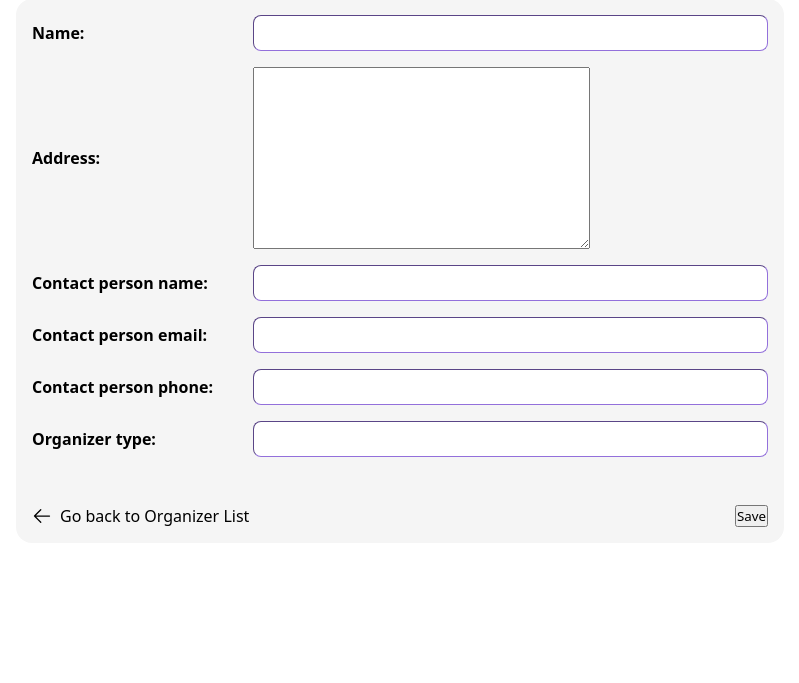
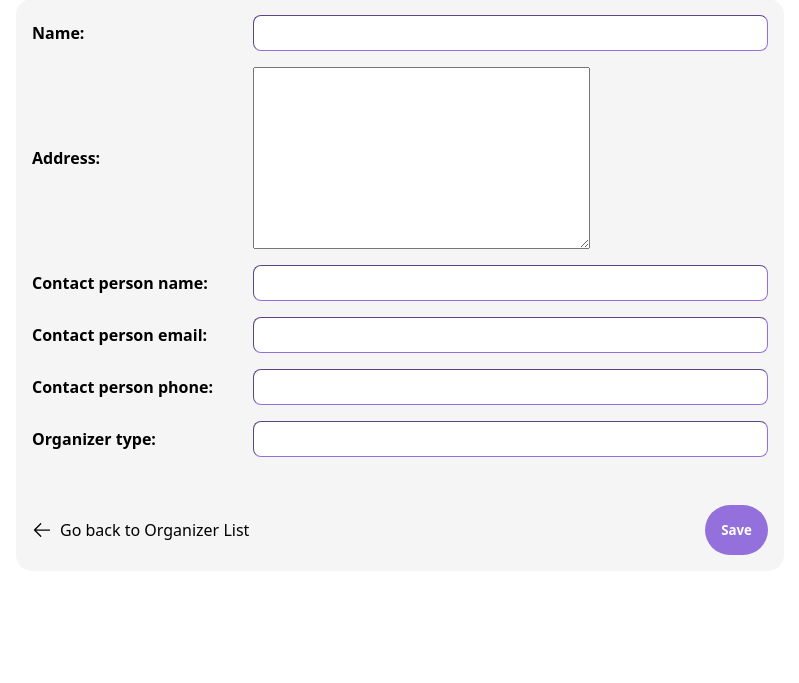
Before and after one commit to saxypingu/csci41-finalproject, a Django app: page /bookings/organizer/create/ in a window 1280 px wide. Shown: the part 243-926 px from the top of the page, without its empty margins (240-1039 px from the left). Before the commit the page ends 770 px from the top, so only its background shows below. Run offline with Django 5.2, Linux system fonts and the light colour scheme.

Commit message:
made button purple

```diff
--- a/static/css/organizer.css
+++ b/static/css/organizer.css
@@ -39,6 +39,35 @@
 }
 
 /* Styles for the create organizer form */
+
+.organizer-form .btn-with-icon,
+button {
+    display: flex;
+    flex-direction: row;
+    justify-content: center;
+    align-items: center;
+    width: auto;
+    background-color: mediumpurple;
+    height: auto;
+    padding: 1rem;
+    color: white;
+    font-weight: bold;
+    border-radius: 100rem;
+    border-style: none;
+    cursor: pointer;
+}
+
+.organizer-form .btn-with-icon:hover,
+button:hover {
+    background-color: rebeccapurple;
+}
+
+.organizer-form .btn-with-icon > svg {
+    width: 2rem;
+    margin-right: 8px;
+    stroke-width: 1px;
+}
+
 .organizer-form form {
     background-color: whitesmoke;
     padding: 1rem;
```
